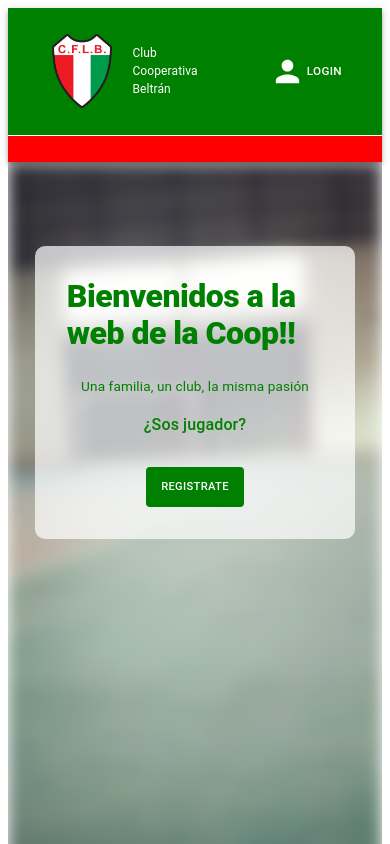
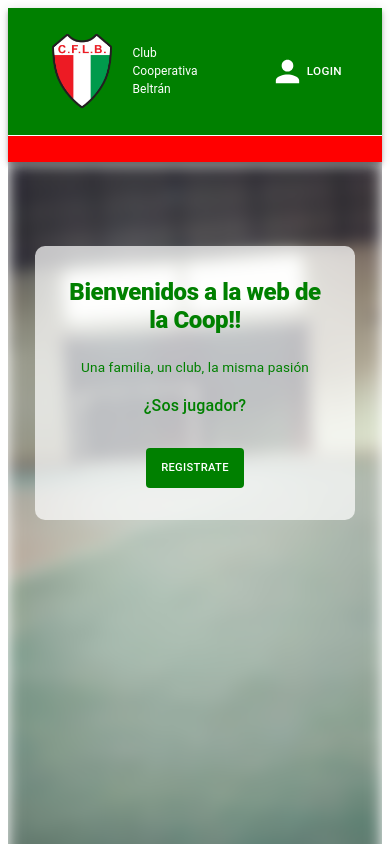
Before and after one commit to Dixa-dev/gestoDeClubFrontEnd, a React (Vite) app: page / in a window 390 px wide. Shown: the top 844 px of the page. Built offline with nearby package versions, Linux system fonts and the light colour scheme.

Commit message:
arrglando responsive 4

```diff
--- a/src/components/pages/home/Home.jsx
+++ b/src/components/pages/home/Home.jsx
@@ -38,6 +38,7 @@ const Home = () => {
               flexDirection: "column",
               width: "75%",
               alignItems: "center",
+
               padding: "2rem",
               borderRadius: "10px",
               backgroundColor: {
@@ -50,19 +51,43 @@ const Home = () => {
               },
             }}
           >
-            <Typography
-              variant="h1"
-              sx={{ fontWeight: "950", fontSize: { xs: "2rem", md: "6rem"}}}
+            <Box
+              sx={{
+                display: "flex",
+                alignItems: "center",
+                justifyContent: "center",
+                width: "100%", // Asegura que el Box ocupe todo el ancho
+              }}
             >
-              Bienvenidos a la web de la Coop!!
-            </Typography>
+              <Typography
+                variant="h1"
+                sx={{
+                  fontWeight: "950",
+                  fontSize: { xs: "1.5rem", md: "6rem" },
+                  textAlign: "center", // Centra el texto en el contenedor
+                }}
+              >
+                Bienvenidos a la web de la Coop!!
+              </Typography>
+            </Box>
+
             <Typography
               variant="h4"
-              sx={{ marginTop: "3vh", marginBottom: { xs: "2vh", md: "5vh" }, fontSize: { xs: "0.85rem", md: "2rem" } }}
+              sx={{
+                marginTop: "3vh",
+                marginBottom: { xs: "2vh", md: "5vh" },
+                fontSize: { xs: "0.85rem", md: "2rem" },
+              }}
             >
               Una familia, un club, la misma pasión
             </Typography>
-            <Typography variant="h6" sx={{ marginBottom: "1.5vh", fontSize: { xs: "1rem", md: "1.5rem" }  }}>
+            <Typography
+              variant="h6"
+              sx={{
+                marginBottom: "1.5vh",
+                fontSize: { xs: "1rem", md: "1.5rem" },
+              }}
+            >
               ¿Sos jugador?
             </Typography>
             <Link to={"/register"}>
@@ -73,13 +98,12 @@ const Home = () => {
                   height: { xs: "2.5rem", md: "7vh" },
                   width: { xs: "25vw", md: "10vw" },
                   fontSize: { xs: "0.7rem", md: "1rem" },
-                  marginTop:"2vh"
+                  marginTop: "2vh",
                 }}
               >
                 Registrate
               </Button>
             </Link>
-
           </Box>
         </Box>
       </Container>
```
